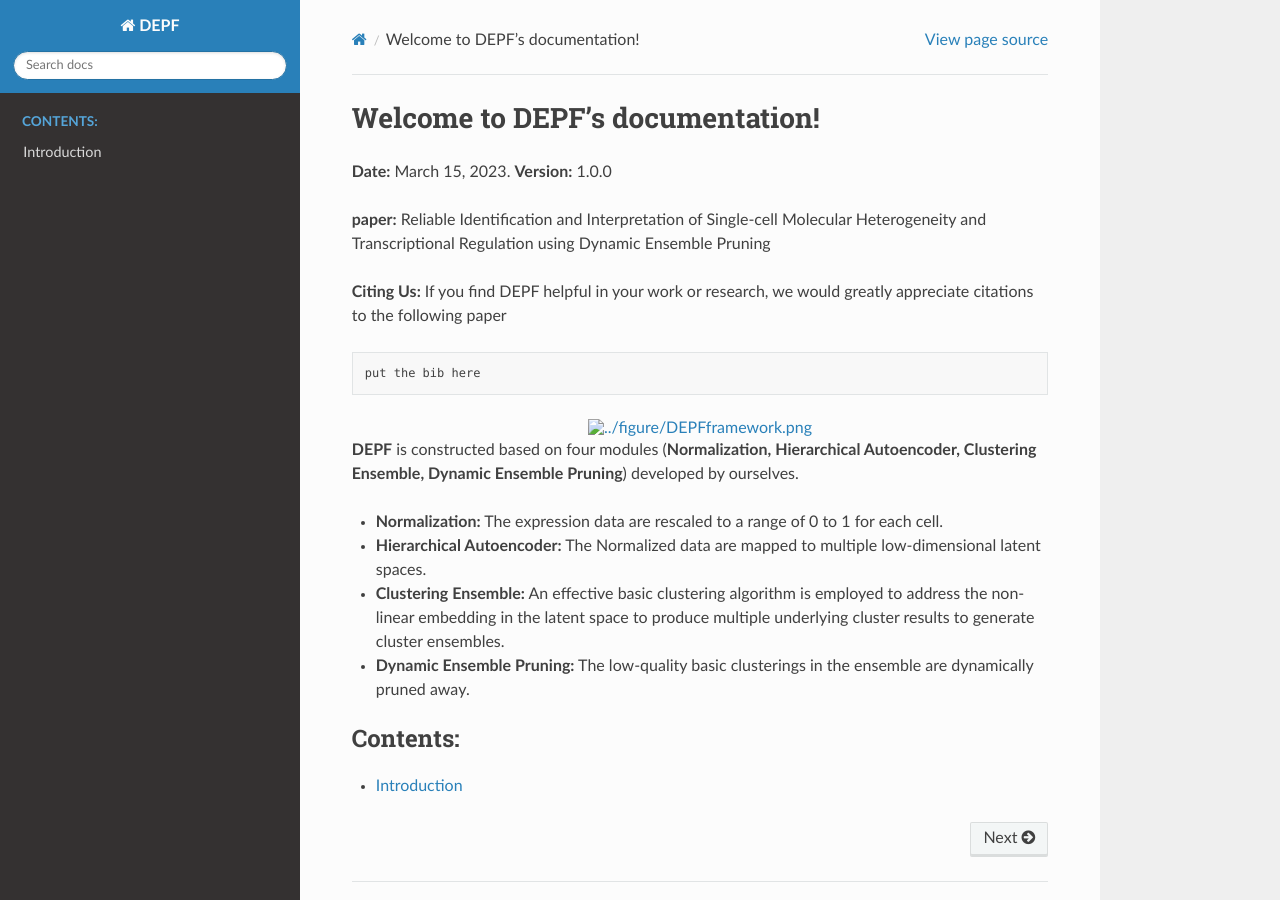
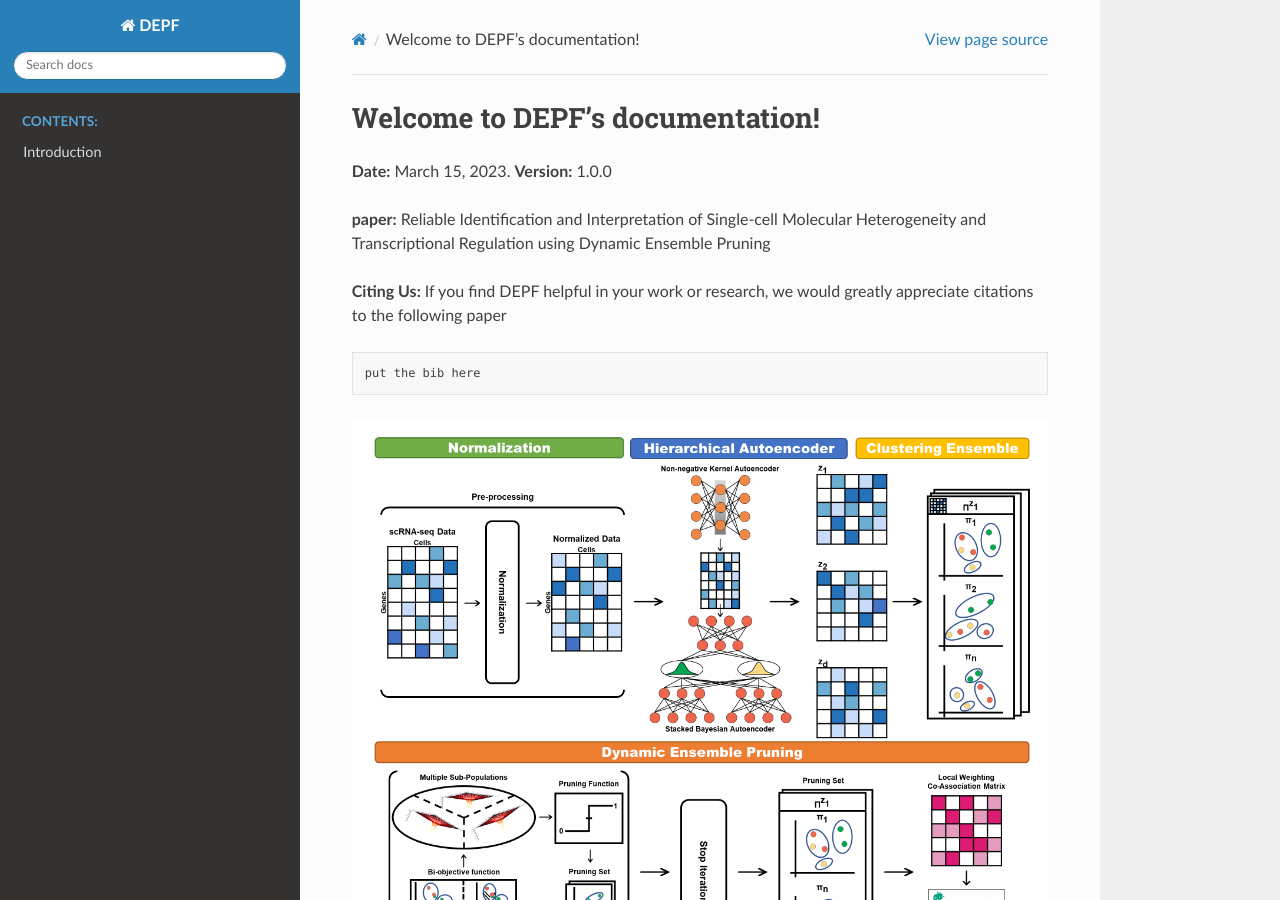
Before and after one commit to fanyi21/DEPF, a Sphinx documentation site: the page built from docs/index.rst, in a window 1280 px wide and 900 px high. Built offline with Sphinx 7.4.7 and the Read the Docs theme 2.0.0, drawn with Linux system fonts in a browser that asks for light colours.

Commit message:
add more files

```diff
--- a/docs/index.rst
+++ b/docs/index.rst
@@ -14,11 +14,8 @@ Welcome to DEPF's documentation!
 ::
    put the bib here
 
-.. figure:: ../figure/DEPFframework.png
+.. figure:: ./figure/DEPFframework.png
    :align: center
-   :width: 5.63529in
-   :height: 0.97222in
-
 
 **DEPF** is constructed based on four modules (**Normalization, Hierarchical Autoencoder, Clustering Ensemble,  Dynamic Ensemble Pruning**) developed by ourselves.
 
```
Also changed, not shown: 5 other files.
